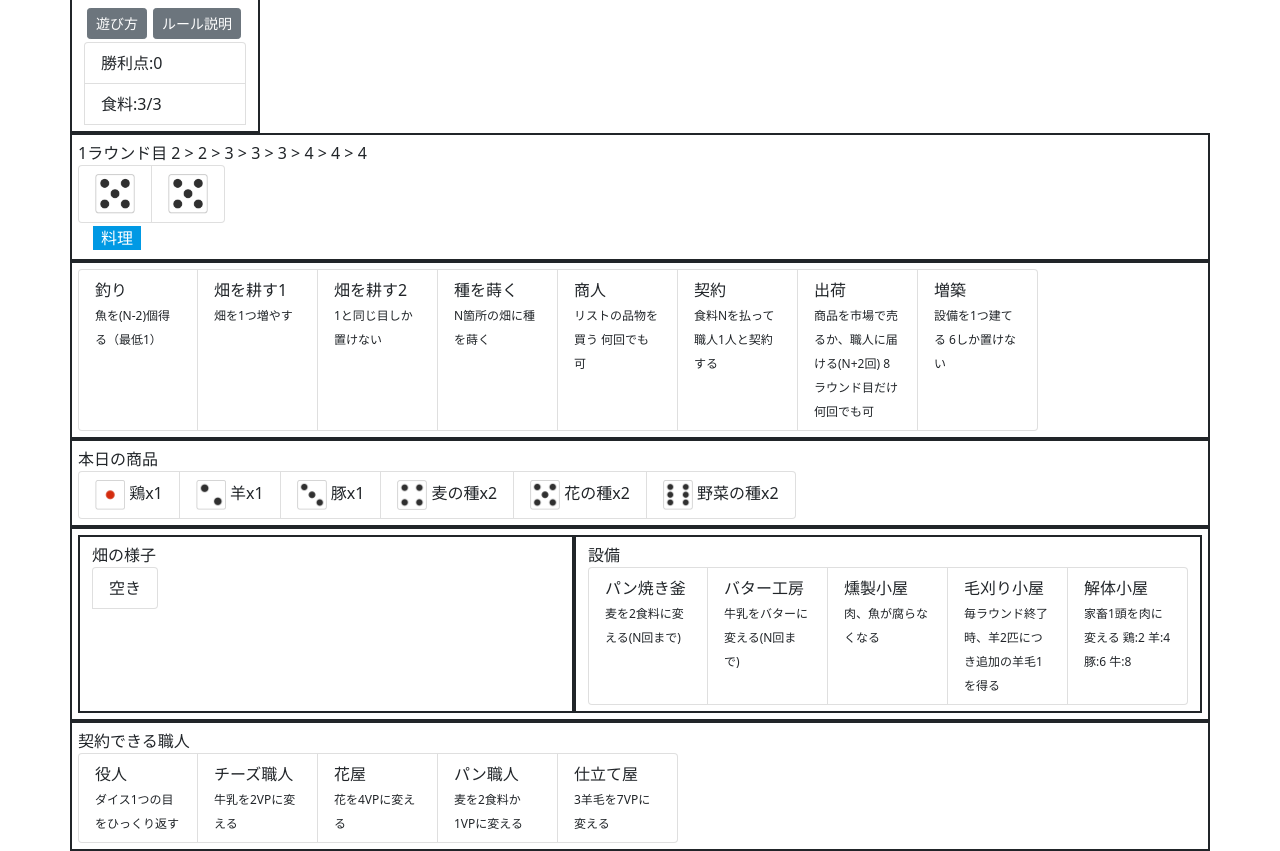
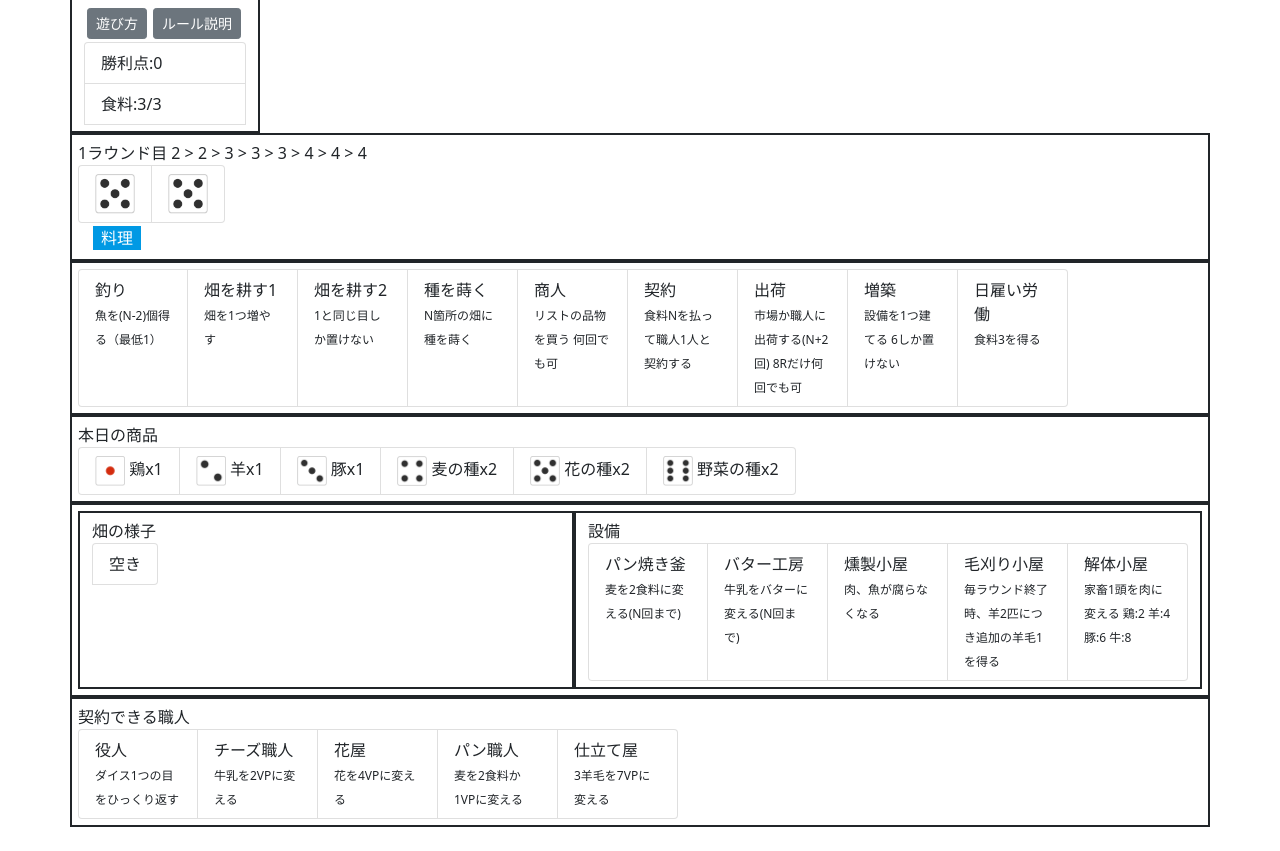
Before and after one commit to vivit-jc/dicey_farm, a plain HTML site: page index.html in a window 1280 px wide. Shown: the part 83-934 px from the top of the page. After the commit the page ends 910 px from the top, so only its background shows below. Drawn offline with nearby package versions, Linux system fonts and the light colour scheme.

Commit message:
日雇い労働を追加

```diff
--- a/main.css
+++ b/main.css
@@ -96,7 +96,7 @@ h1: {
 }
 
 .action {
-  width: 120px;
+  width: 110px;
 }
 
 .worker {
--- a/main.js
+++ b/main.js
@@ -63,8 +63,9 @@ const app = {
         {name:"種を蒔く",des:"N箇所の畑に種を蒔く"},
         {name:"商人",des:"リストの品物を買う 何回でも可"},
         {name:"契約",des:"食料Nを払って職人1人と契約する"},
-        {name:"出荷",des:"商品を市場で売るか、職人に届ける(N+2回) 8ラウンド目だけ何回でも可"},
-        {name:"増築",des:"設備を1つ建てる 6しか置けない"}
+        {name:"出荷",des:"市場か職人に出荷する(N+2回) 8Rだけ何回でも可"},
+        {name:"増築",des:"設備を1つ建てる 6しか置けない"},
+        {name:"日雇い労働",des:"食料3を得る"}
       ],
       workers_deck: [
         //変換方法が複数ある職人はchange:trueを付けないことに注意
@@ -232,6 +233,9 @@ const app = {
         else if(this.holdingDie.num != 6){return false}
         this.status = "facility"
 
+      } else if(n === "日雇い労働"){
+        this.res_find("食料").num += 3
+
       } else if(n === "パン焼き釜"){
         this.status = "bread"
         this.rest = this.holdingDie.num
@@ -239,11 +243,13 @@ const app = {
       } else if(n === "バター工房"){
         this.status = "butter"
         this.rest = this.holdingDie.num
+
       } else if(n === "解体小屋"){
         if(this.res_find("鶏").num === 0 && this.res_find("羊").num === 0 && this.res_find("豚").num === 0 && this.res_find("牛").num === 0){
           return false
         }
         this.status = "butchering"
+
       } else {
         return false
       }
```
